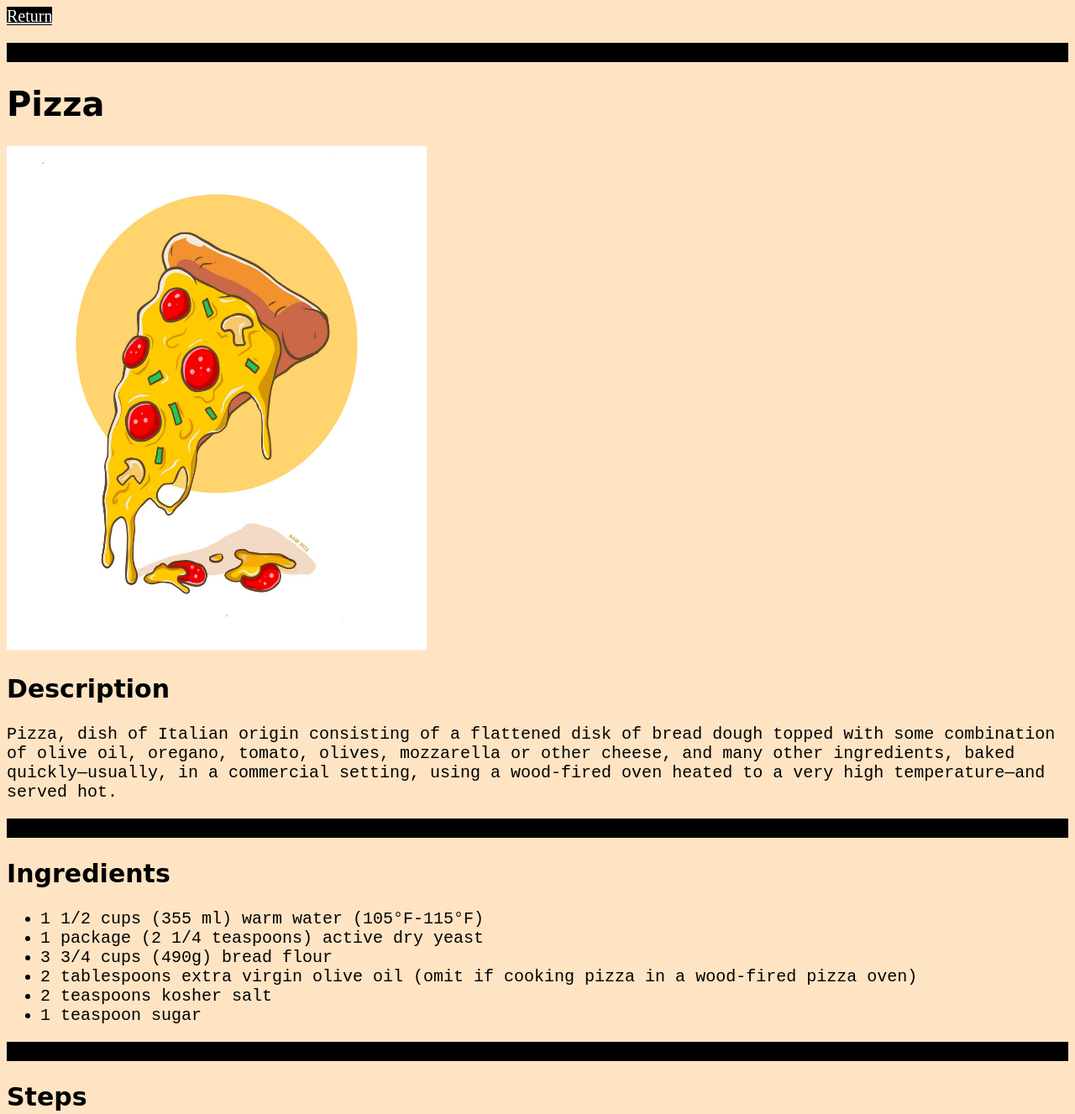
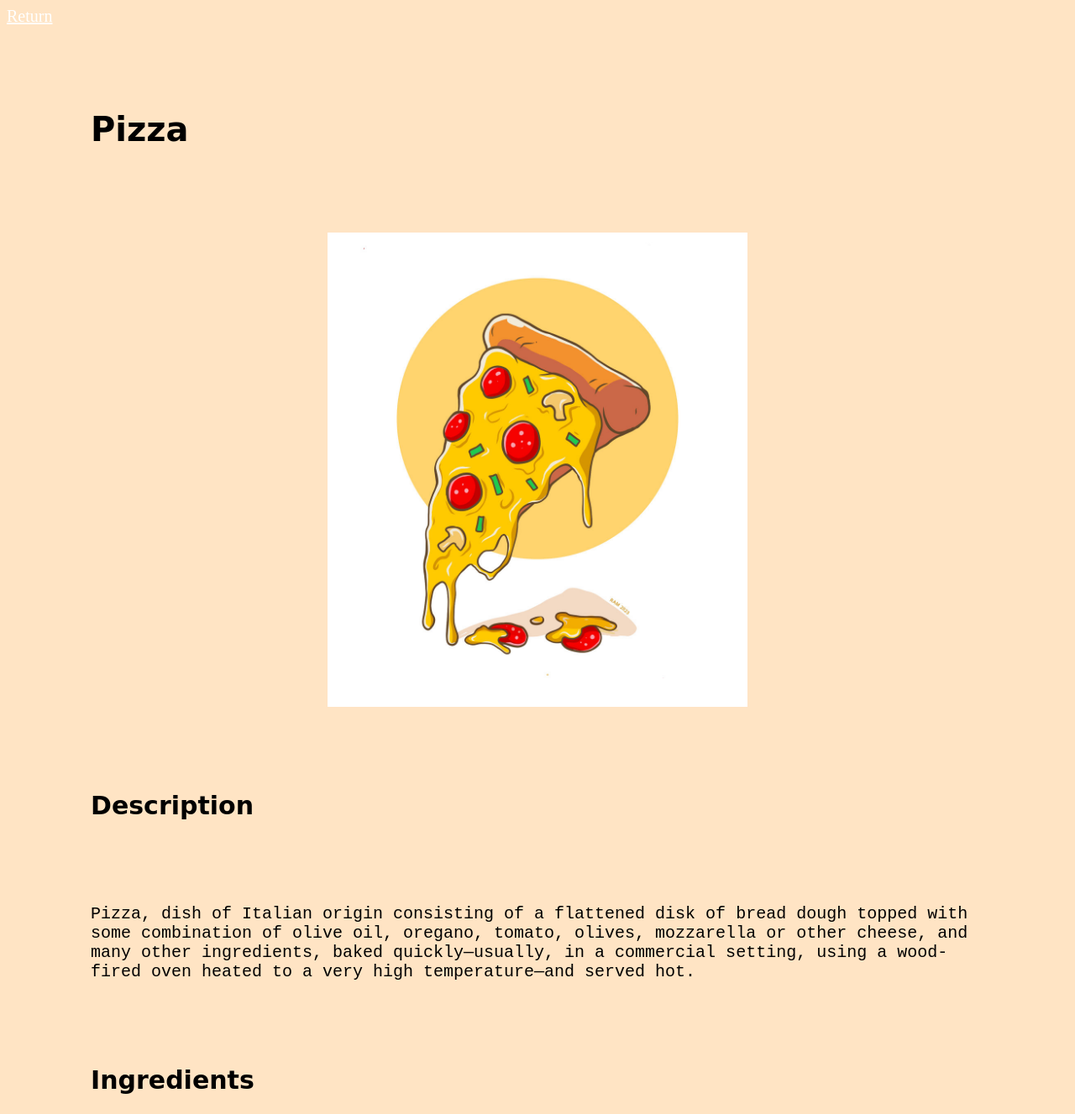
Before and after one commit to 54MU31M00R3/odin-recipes, a plain HTML site: page recipes/pizza.html in a window 1280 px wide. Shown: the top 1327 px of the page at 84% size. Drawn offline with Linux system fonts and the light colour scheme.

Commit message:
Add padding to elements in home page and remove black line breaks

```diff
--- a/recipes/pizza.html
+++ b/recipes/pizza.html
@@ -6,8 +6,8 @@
         <title>Pizza Recipe</title>
     </head>
     <body class="text">
-        <a class="break return" href="../index.html">Return</a>
-        <p class="break">-</p>
+        <a class="return" href="../index.html">Return</a>
+
         <h1 id="recipe-name">Pizza</h1>
         <img src="../images/pizza.jpg" alt="picture of pizza" height="600" width="500">
         <h2 class="subheading"> Description </h2>
@@ -23,7 +23,7 @@
             wood-fired oven heated to a
             very high temperature—and served hot.
         </p>
-        <p class="break">-</p>
+
         <h2 class="subheading"> Ingredients</h2>
         <ul>
             <li>1 1/2 cups (355 ml) warm water (105°F-115°F)</li>
@@ -33,7 +33,7 @@
             <li>2 teaspoons kosher salt</li>
             <li>1 teaspoon sugar</li>
         </ul>
-        <p class="break">-</p>
+
         <h2 class="subheading"> Steps </h2>
         <ol>
             <li>Proof the yeast</li>
--- a/styles.css
+++ b/styles.css
@@ -3,9 +3,17 @@
 }
 ul, ol, p, h1, h2{
     font-family: 'Courier New', Courier, monospace;
+    margin: 100px;
+}
+h1 {
+    margin-bottom: 0px auto;
+}
+a {
+    color:black;
 }
 li {
     text-align: left;
+    padding-bottom: 30px;
 }
 .break {
     background-color: black;
@@ -27,3 +35,9 @@ li {
     color: white;
     text-align: left;
 }
+img {
+    display: block;
+    margin: 0 auto;
+    width: 500px;
+    height: auto;
+}
```
Also changed, not shown: recipes/nuggets.html (+3 -3 lines), recipes/sushi.html (+3 -3 lines).
